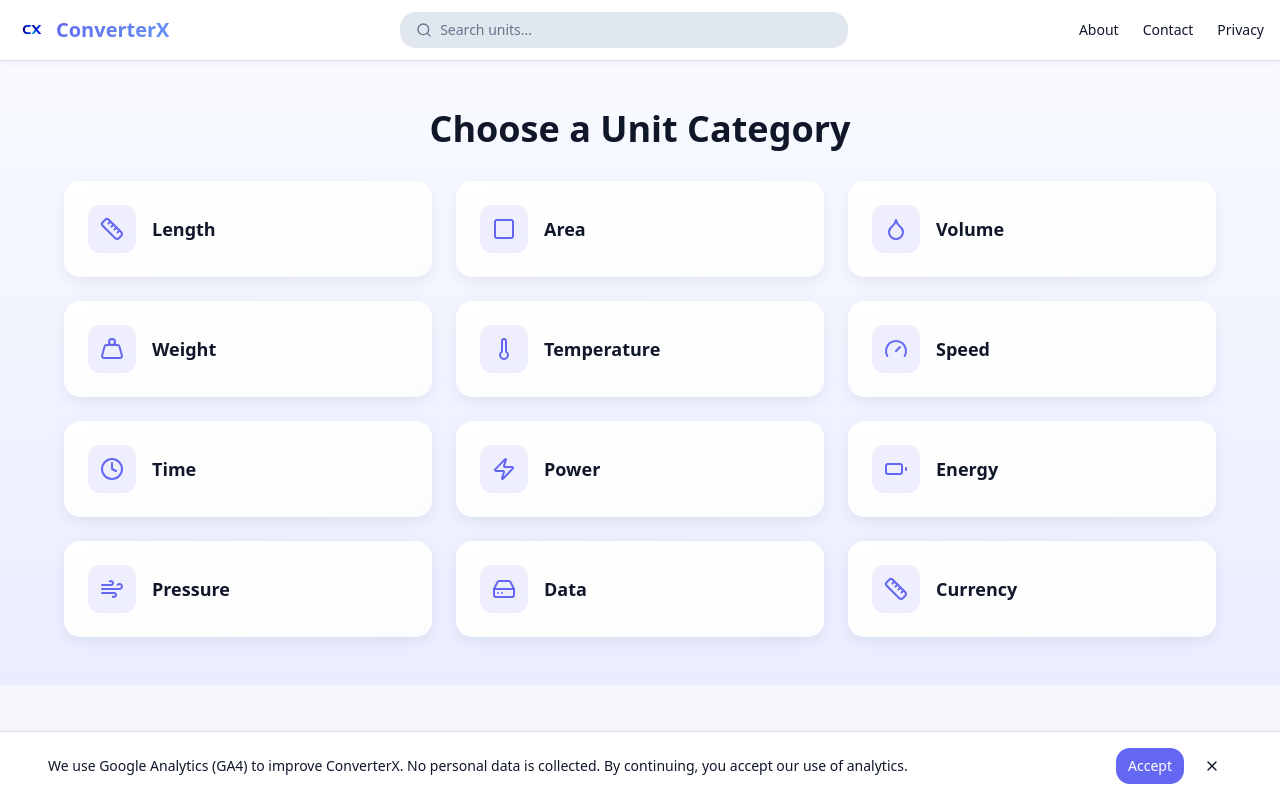
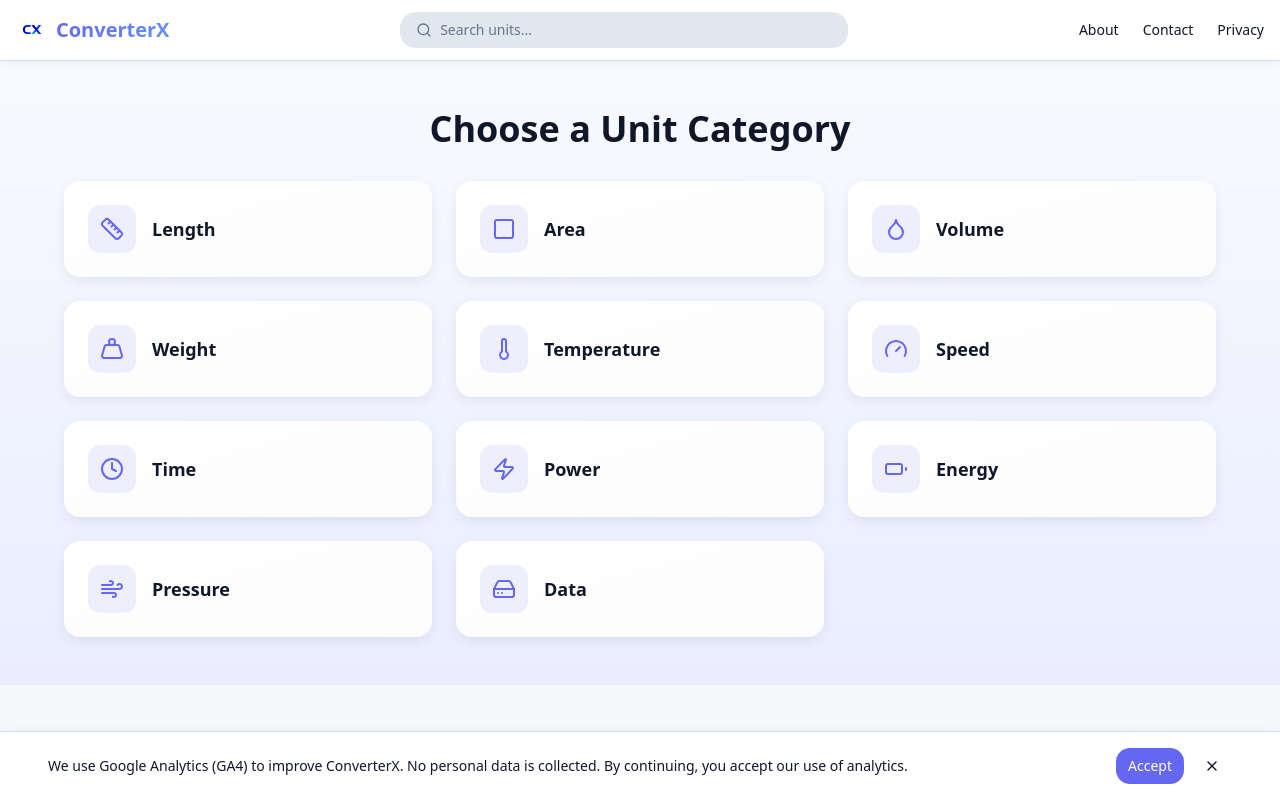
Before and after one commit to touchlesssx-art/fast-unit-converter, a React (Vite) app: page /units in a window 1280 px wide. Shown: the top 798 px of the page. Built offline with nearby package versions, Linux system fonts and the light colour scheme; the HTML template or start-up script is replaced by a standard one.

Commit message:
Refactor: Remove currency from units page

```diff
--- a/src/pages/UnitsPage.tsx
+++ b/src/pages/UnitsPage.tsx
@@ -28,7 +28,9 @@ export default function UnitsPage() {
               </h1>
 
               <div className="grid grid-cols-1 md:grid-cols-2 lg:grid-cols-3 gap-6">
-                {categories.map(category => (
+                {categories
+                  .filter(category => category.id !== 'currency')
+                  .map(category => (
                     <CategoryCard
                       key={category.id}
                       id={category.id}
```
Lines whose indentation alone changed are shown as unchanged.
